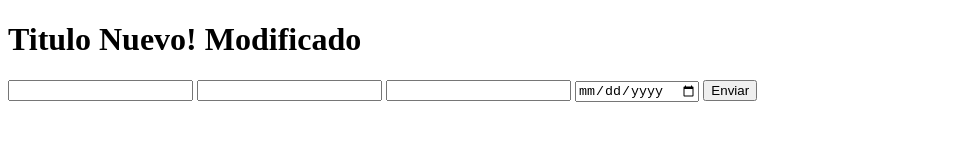
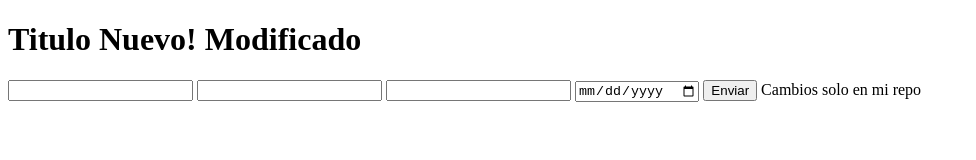
Before and after one commit to Izteotl/hello-world-git, a plain HTML site: page index.html in a window 1280 px wide. Shown: the whole page, without its empty margins (0-976 px from the left). Drawn offline with Linux system fonts and the light colour scheme.

Commit message:
commit solo en mi rama

```diff
--- a/index.html
+++ b/index.html
@@ -17,7 +17,7 @@
         <input type="date" name="birthdate" id="birthdate">
 
         <input type="button" value="Enviar">
-
+        Cambios solo en mi repo
     </form>
 </body>
 </html>
```
